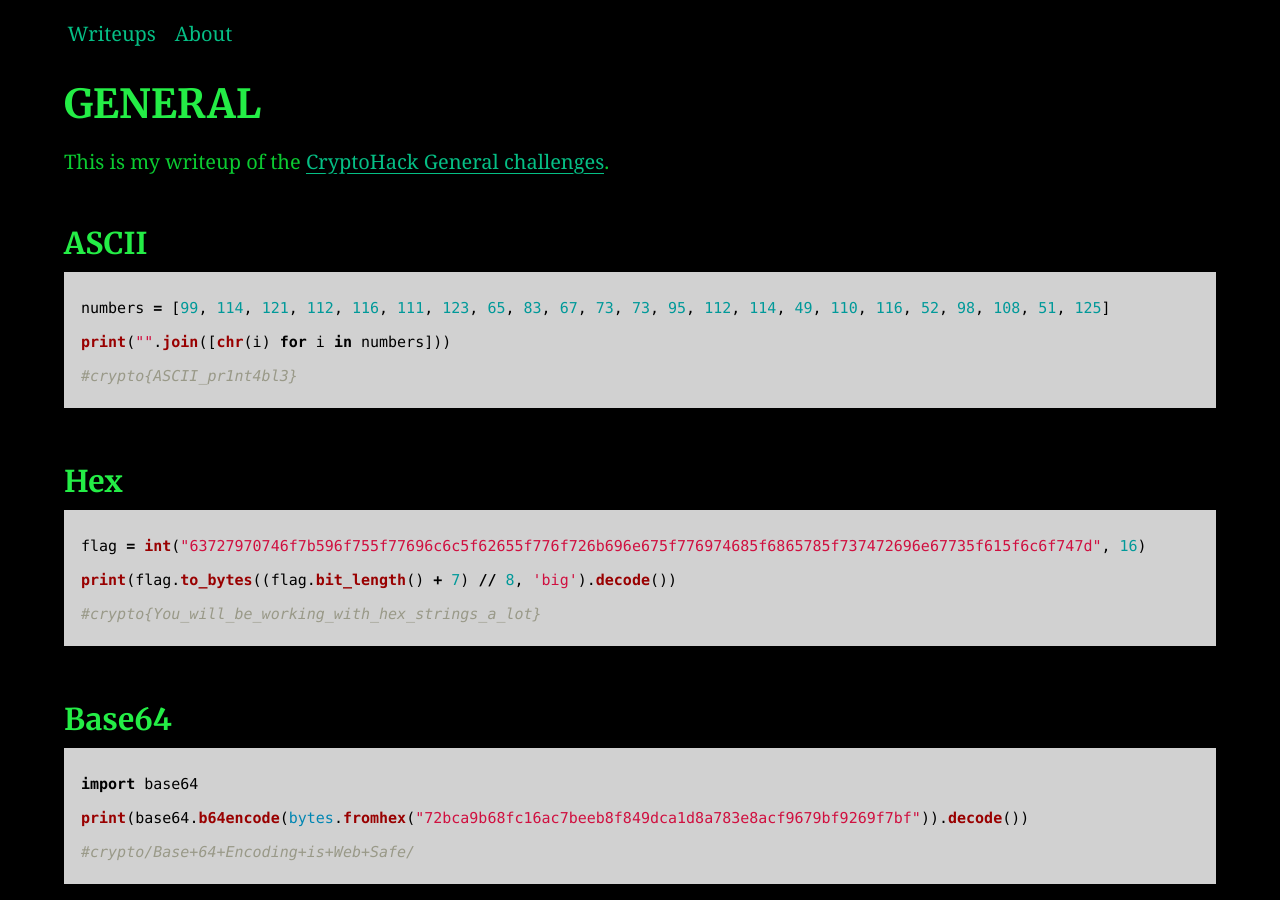
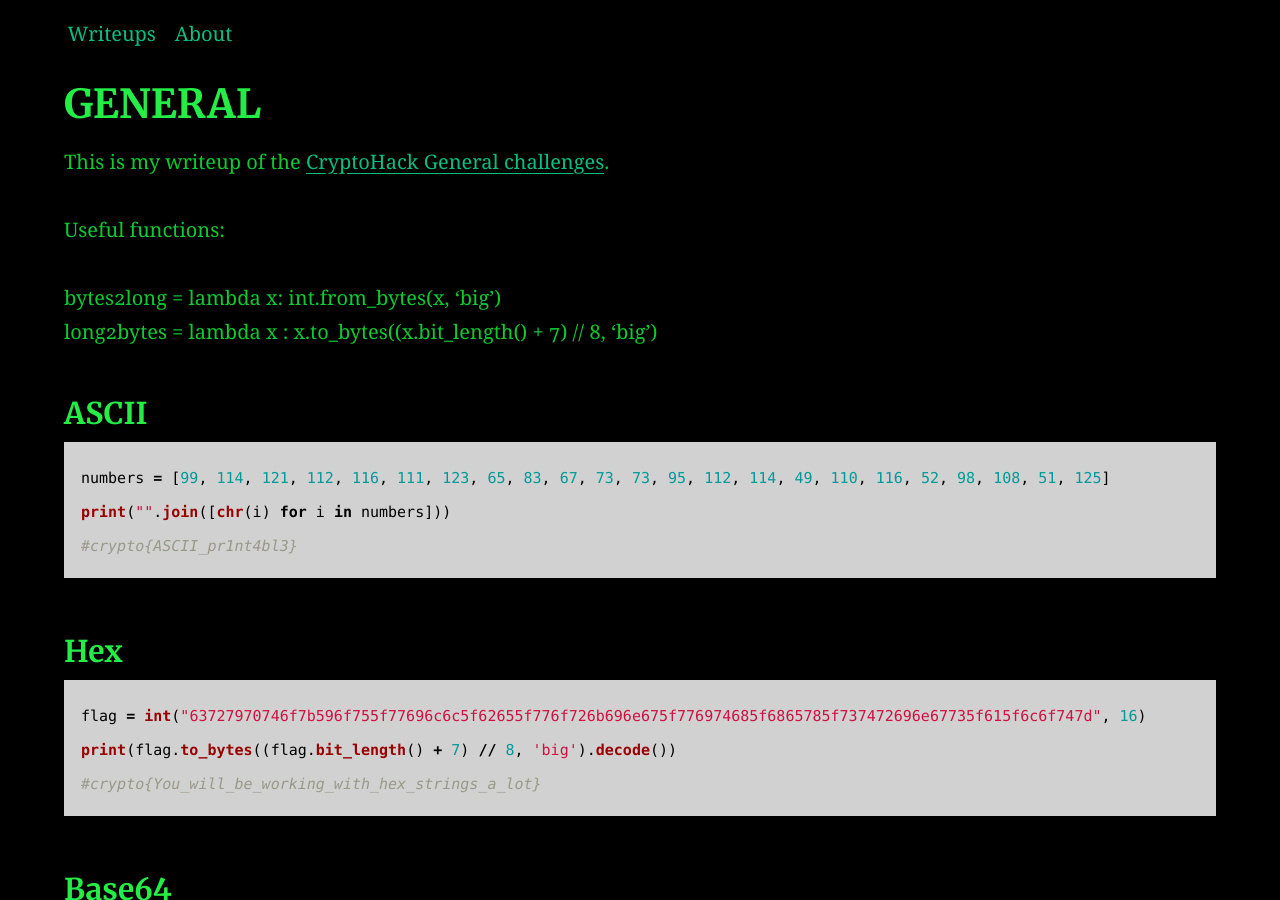
Before and after one commit to AC01010/Connor-McCartney.github.io, a Jekyll site: the page built from _posts/2014-01-12-CryptohackGeneral.md, in a window 1280 px wide and 900 px high. Built offline with Jekyll 4.4.1, drawn with Linux system fonts in a browser that asks for light colours.

Commit message:
Update 2014-01-12-CryptohackGeneral.md

```diff
--- a/_posts/2014-01-12-CryptohackGeneral.md
+++ b/_posts/2014-01-12-CryptohackGeneral.md
@@ -7,6 +7,11 @@ excerpt: |
 ---
 
 This is my writeup of the [CryptoHack General challenges](https://cryptohack.org/challenges/general/).
+
+Useful functions: <br>
+
+bytes2long = lambda x: int.from_bytes(x, 'big') <br>
+long2bytes = lambda x : x.to_bytes((x.bit_length() + 7) // 8, 'big') <br>
 
 
 ### ASCII
```
